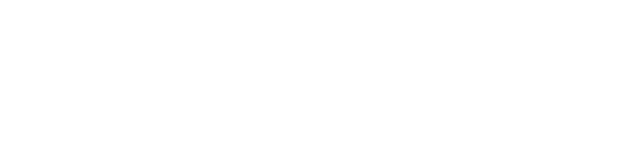
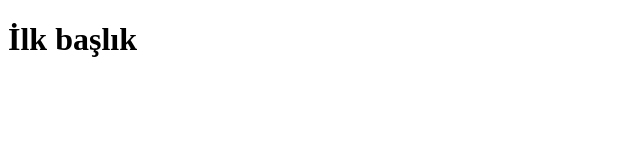
Before and after one commit to Scorpowl/kodluyoruzilkrepo, a plain HTML site: page src/index.html in a window 1280 px wide. Shown: the whole page, without its empty margins (0-640 px from the left). Drawn offline with Linux system fonts and the light colour scheme.

Commit message:
başlık ekledim ve title ı değiştirdim

```diff
--- a/src/index.html
+++ b/src/index.html
@@ -4,9 +4,9 @@
     <meta charset="UTF-8">
     <meta http-equiv="X-UA-Compatible" content="IE=edge">
     <meta name="viewport" content="width=device-width, initial-scale=1.0">
-    <title>Document</title>
+    <title>Anasayfa</title>
 </head>
 <body>
-
+    <h1>İlk başlık</h1>
 </body>
 </html>
```
